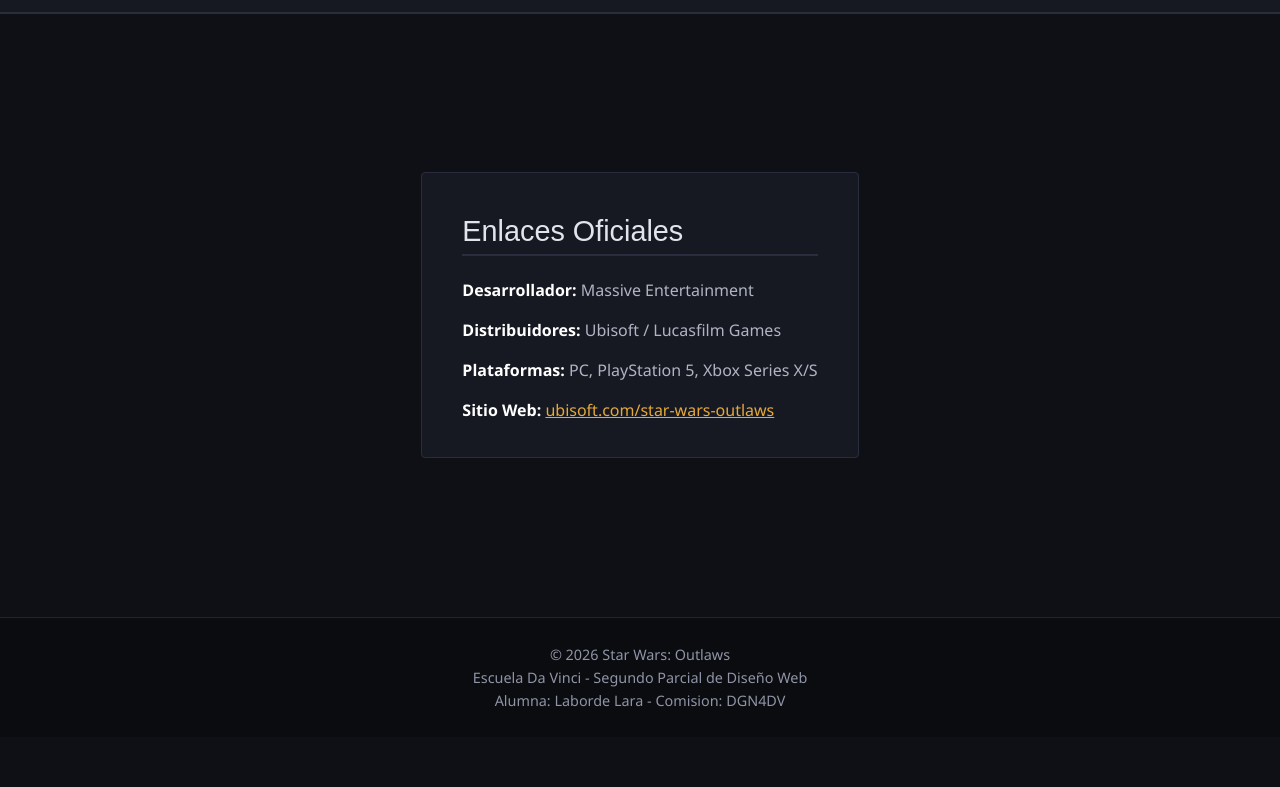
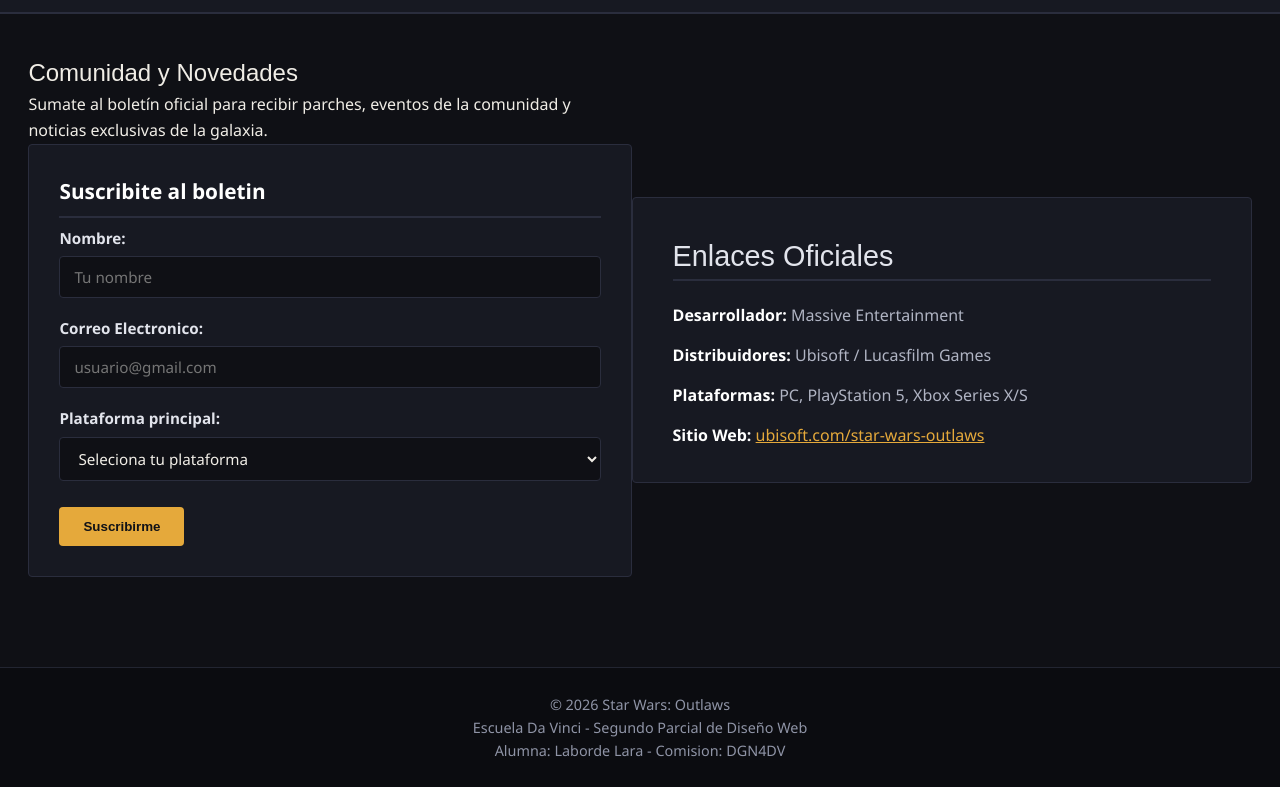
Before and after one commit to Atramiis/LabordeLara_DGN4DV_Directorio, a plain HTML site: page contacto.html in a window 1280 px wide. Shown: the part 63-850 px from the top of the page. Before the commit the page ends 800 px from the top, so only its background shows below. Drawn offline with Linux system fonts and the light colour scheme; a web font is replaced by a local one.

Commit message:
ediciones en la pagina 404 y trabajo en el formulario

```diff
--- a/contacto.html
+++ b/contacto.html
@@ -40,8 +40,43 @@
     </header>
 
     <main>
+        <article>
+            <h1 class="bruno-ace-regular">Comunidad y Novedades</h1>
+            <p>Sumate al boletín oficial para recibir parches, eventos de la comunidad y noticias exclusivas de la galaxia.</p>
+
+            <div class="contenedorContacto">
+                <form action="#" method="post" class="formularioContacto">
+                    <fieldset class="grupoFormulario">
+                        <legend>Suscribite al boletin</legend>
+
+                        <div class="campoForm">
+                            <label for="nombre">Nombre:</label>
+                            <input type="text" id="nombre" name="nombre" placeholder="Tu nombre" required>
+                        </div>
+
+                        <div class="campoForm">
+                            <label for="email">Correo Electronico:</label>
+                            <input type="email" id="email" name="email" placeholder="usuario@gmail.com" required>
+                        </div>
+
+                        <div class="campoForm">
+                            <label for="plataforma">Plataforma principal:</label>
+                            <select id="plataforma" name="plataforma" required>
+                                <option value="" disabled selected>Seleciona tu plataforma</option>
+                                <option value="pc">PC</option>
+                                <option value="ps5">PlayStation 5</option>
+                                <option value="xbox">Xbox Series X/S</option>
+                            </select>
+                        </div>
+
+                        <button type="submit" class="botonForm">Suscribirme</button>
+                    </fieldset>
+                </form>
+            </div>
+        </article>
+
         <article class="contacto">
-            <h1 class=".bruno-ace-regular">Enlaces Oficiales</h1>
+            <h1 class="bruno-ace-regular">Enlaces Oficiales</h1>
 
             <ul class="listaContacto">
                 <li><strong>Desarrollador: </strong>Massive Entertainment</li>
@@ -49,10 +84,6 @@
                 <li><strong>Plataformas: </strong>PC, PlayStation 5, Xbox Series X/S</li>
                 <li><strong>Sitio Web: </strong> <a href="https://www.ubisoft.com/es-mx/game/star-wars/outlaws" target="_blank" rel="noopener noreferrer">ubisoft.com/star-wars-outlaws</a></li>
             </ul>
-        </article>
-
-        <article>
-
         </article>
     </main>
 
--- a/css/404error.css
+++ b/css/404error.css
@@ -1,5 +1,14 @@
-h1, h2, h3, h4, h5, h6 {
-  font-family: "Bruno Ace", sans-serif;
-  font-weight: 400;
-  font-style: normal;
+.boton {
+  background-color: #e5a93b;
+  color: #111217;
+  text-decoration: none;
+  font-weight: bold;
+  padding: 10px 18px;
+  border-radius: 4px;
+  transition: background-color 0.2s ease;
 }
+
+.boton:hover {
+  background-color: #ffd073;
+  color: #0b0c10;
+}
--- a/css/contacto.css
+++ b/css/contacto.css
@@ -47,3 +47,121 @@ main:has(.contacto) {
 .listaContacto a:hover {
     color: #ffd073;
 }
+
+.seccionContacto h1 {
+  font-size: 2.2rem;
+  color: #e5a93b;
+  margin-bottom: 8px;
+}
+
+.contenedorContacto {
+  display: flex;
+  gap: 30px;
+  align-items: flex-start;
+  margin-bottom: 50px;
+}
+
+.formularioContacto {
+  flex: 1.3;
+  background-color: #171922;
+  border: 1px solid #2a2d3d;
+  border-radius: 4px;
+  padding: 30px;
+}
+
+.grupoFormulario {
+  border: none;
+  display: flex;
+  flex-direction: column;
+  gap: 18px;
+}
+
+.grupoFormulario legend {
+  font-size: 1.3rem;
+  color: #ffffff;
+  font-weight: bold;
+  border-bottom: 2px solid #2a2d3d;
+  padding-bottom: 8px;
+  width: 100%;
+  margin-bottom: 8px;
+}
+
+.campoForm {
+  display: flex;
+  flex-direction: column;
+  gap: 6px;
+}
+
+.campoForm label {
+  color: #e2e4ec;
+  font-size: 0.95rem;
+  font-weight: 600;
+}
+
+.campoForm input,
+.campoForm select {
+  width: 100%;
+  padding: 10px 14px;
+  background-color: #0f1015;
+  border: 1px solid #2a2d3d;
+  border-radius: 4px;
+  color: #f0ede6;
+  font-family: inherit;
+  font-size: 0.95rem;
+  outline: none;
+  transition: border-color 0.2s ease, box-shadow 0.2s ease;
+}
+
+.campoForm input:focus,
+.campoForm select:focus {
+  border-color: #e5a93b;
+  box-shadow: 0 0 6px rgba(229, 169, 59, 0.3);
+}
+
+.campoTerminos {
+  display: flex;
+  align-items: center;
+  gap: 10px;
+  margin-top: 4px;
+}
+
+.campoTerminos label {
+  color: #b0b4c3;
+  font-size: 0.85rem;
+  cursor: pointer;
+  line-height: 1.4;
+}
+
+.botonForm {
+  background-color: #e5a93b;
+  color: #111217;
+  font-weight: bold;
+  border: none;
+  padding: 12px 24px;
+  border-radius: 4px;
+  cursor: pointer;
+  align-self: flex-start;
+  margin-top: 8px;
+  transition: background-color 0.2s ease, transform 0.1s ease;
+}
+
+.botonForm:hover {
+  background-color: #ffd073;
+}
+
+/* Tarjeta lateral de soporte/enlaces */
+.infoOficial {
+  flex: 1;
+  background-color: #171922;
+  border: 1px solid #2a2d3d;
+  border-radius: 4px;
+  padding: 30px;
+}
+
+.infoOficial h2 {
+  font-size: 1.3rem;
+  color: #ffffff;
+  margin-bottom: 18px;
+  border-bottom: 2px solid #2a2d3d;
+  padding-bottom: 8px;
+}
--- a/css/styles.css
+++ b/css/styles.css
@@ -26,10 +26,6 @@ h1, h2, h3, h4, h5, h6 {
   font-family: "Bruno Ace", sans-serif;
   font-weight: 400;
   font-style: normal;
-}
-
-main {
-    flex: 1;
 }
 
 header {
@@ -101,6 +97,7 @@ main {
     max-width: 100%;
     margin: 40px auto;
     padding: 0 20px;
+    flex: 1;
 }
 
 footer {
```
Also changed, not shown: 404error.html (+9 -6 lines), historia.html (+1 -1 lines).
